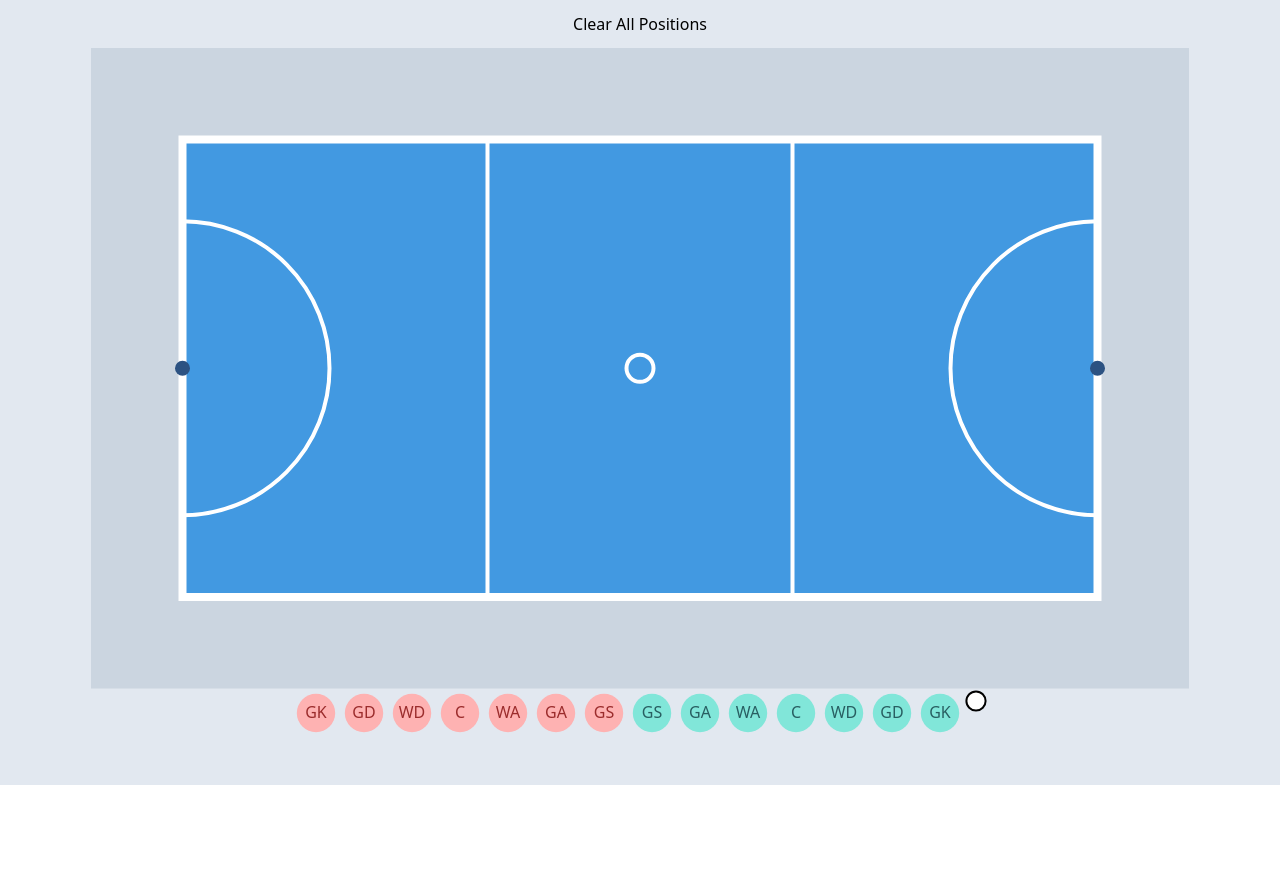
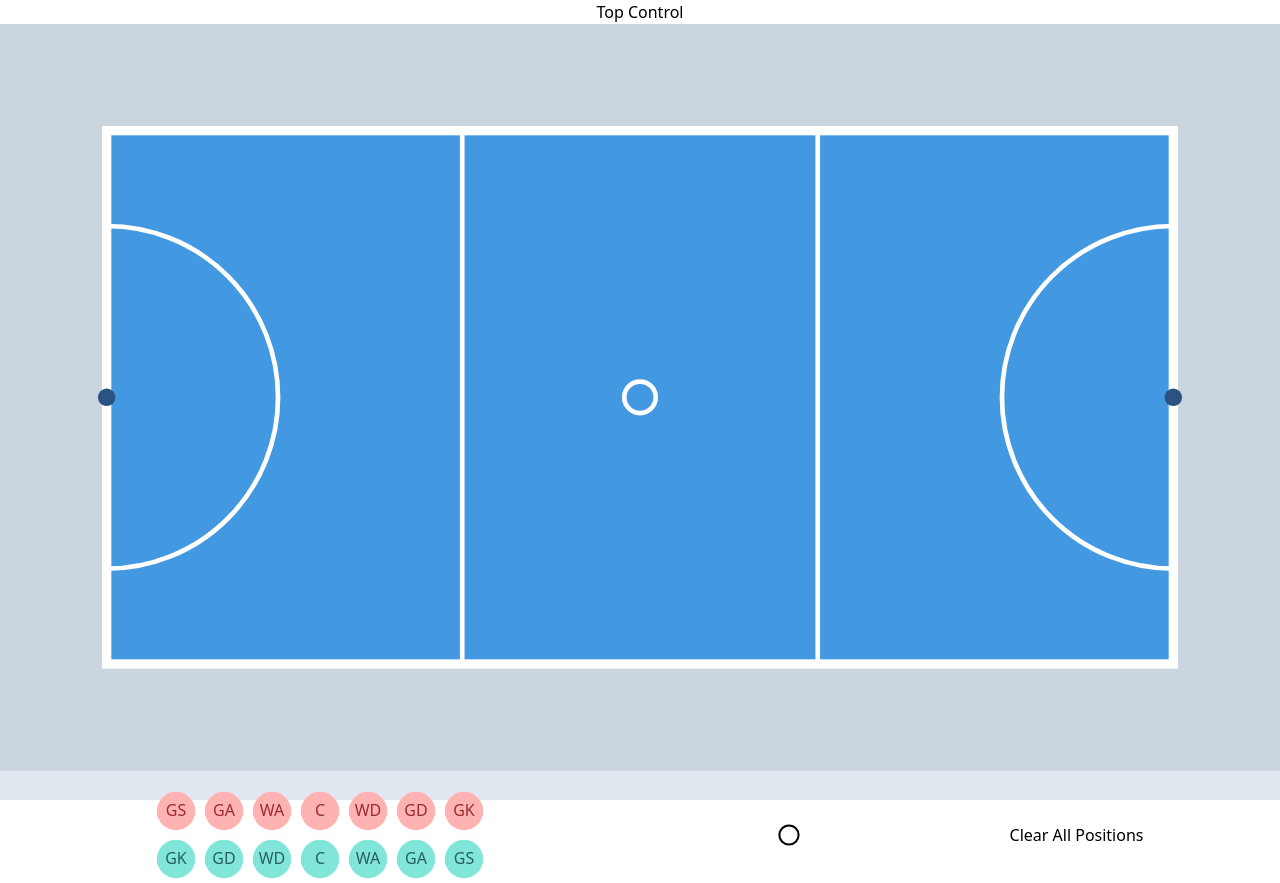
Before and after one commit to exnight/netboard, a React app: page / in a window 1280 px wide. Before the commit the page ends 800 px from the top, so only its background shows below. Built offline with nearby package versions, Linux system fonts and the light colour scheme; the HTML template or start-up script is replaced by a standard one.

Commit message:
update component structure

```diff
--- a/src/components/app/board/Board.tsx
+++ b/src/components/app/board/Board.tsx
@@ -3,22 +3,22 @@ import React, { useMemo, useState } from 'react';
 import TopControl from './TopControl';
 import Court from './Court';
 import BottomControl from './BottomControl';
-import Player from './Player';
-import Ball from './Ball';
 
 import { CoorContext, Coordinates } from './util/CoorContext';
 import { COOR_PREFIX, getCoorFromLocalStorage } from './util/helper';
 
-const playerList = ['GS', 'GA', 'WA', 'C', 'WD', 'GD', 'GK'];
+const T1Players = ['GS', 'GA', 'WA', 'C', 'WD', 'GD', 'GK'];
+const T2Players = [...T1Players].reverse();
 
 const initCoorState: Coordinates = {};
 
-playerList.forEach((pos) => {
+T1Players.forEach((pos) => {
   initCoorState[`T1_${pos}`] = getCoorFromLocalStorage(
     `${COOR_PREFIX}T1_${pos}`
   );
 });
-playerList.reverse().forEach((pos) => {
+
+T2Players.forEach((pos) => {
   initCoorState[`T2_${pos}`] = getCoorFromLocalStorage(
     `${COOR_PREFIX}T2_${pos}`
   );
@@ -34,54 +34,11 @@ const Board: React.FC = () => {
   ]);
 
   return (
-    <div className="flex flex-col items-center">
+    <div className="h-screen flex flex-col container">
       <CoorContext.Provider value={coorProviderValue}>
         <TopControl />
         <Court />
-        <BottomControl>
-          {playerList.map((pos: string) => {
-            return (
-              <Player
-                key={`T1_${pos}`}
-                team={1}
-                pos={pos}
-                circleColor="text-red-300"
-                textColor="text-red-800"
-              />
-            );
-          })}
-
-          {[...playerList].reverse().map((pos: string) => {
-            return (
-              <Player
-                key={`T2_${pos}`}
-                team={2}
-                pos={pos}
-                circleColor="text-teal-300"
-                textColor="text-teal-800"
-              />
-            );
-          })}
-          {/* <Player
-            key="T1_GS"
-            team={1}
-            pos="GS"
-            coorState={coorState['T1_GS']}
-            setCoorState={setCoorState}
-            circleColor="text-red-300"
-            textColor="text-red-800"
-          />
-          <Player
-            key="T2_GK"
-            team={2}
-            pos="GK"
-            coorState={coorState['T2_GK']}
-            setCoorState={setCoorState}
-            circleColor="text-teal-300"
-            textColor="text-teal-800"
-          /> */}
-          <Ball />
-        </BottomControl>
+        <BottomControl players={[T1Players, T2Players]} />
       </CoorContext.Provider>
     </div>
   );
--- a/src/components/app/board/BottomControl.tsx
+++ b/src/components/app/board/BottomControl.tsx
@@ -1,10 +1,55 @@
-import React from 'react';
+import React, { useContext } from 'react';
 
-const BottomControl: React.FC = (props) => {
-  const { children } = props;
+import Player from './Player';
+import Ball from './Ball';
+
+import { CoorContext } from './util/CoorContext';
+import { resetAllCoor } from './util/helper';
+
+interface Props {
+  players: [string[], string[]];
+}
+
+const BottomControl: React.FC<Props> = (props) => {
+  const { players } = props;
+  const { setCoorState } = useContext(CoorContext);
+
   return (
-    <div className="w-full h-24 flex justify-center align-center">
-      {children}
+    <div className="w-full flex mt-4">
+      <div className="w-1/2 flex flex-col px-8">
+        <div className="flex justify-center">
+          {players[0].map((pos: string) => {
+            return (
+              <Player
+                key={`T1_${pos}`}
+                team={1}
+                pos={pos}
+                circleColor="text-red-300"
+                textColor="text-red-800"
+              />
+            );
+          })}
+        </div>
+        <div className="flex justify-center">
+          {players[1].map((pos: string) => {
+            return (
+              <Player
+                key={`T2_${pos}`}
+                team={2}
+                pos={pos}
+                circleColor="text-teal-300"
+                textColor="text-teal-800"
+              />
+            );
+          })}
+        </div>
+      </div>
+      <div className="w-1/2 flex px-8 justify-around items-center">
+        <Ball />
+        <button type="button" onClick={() => resetAllCoor(setCoorState)}>
+          Clear All Positions
+        </button>
+      </div>
     </div>
   );
 };
--- a/src/components/app/board/Court.tsx
+++ b/src/components/app/board/Court.tsx
@@ -20,11 +20,11 @@ centerCircleR *= multFactor;
 
 const Court: React.FC = () => {
   return (
-    <div className="flex justify-center">
+    <div className="">
       <svg
-        width={fullWidth}
-        height={fullHeight}
-        // transform="rotate(-90) translate(-90)"
+        width="100%"
+        height="100%"
+        viewBox={`0 0 ${fullWidth} ${fullHeight}`}
       >
         <defs>
           <clipPath id="cutOffLeft">
--- a/src/components/app/board/TopControl.tsx
+++ b/src/components/app/board/TopControl.tsx
@@ -1,16 +1,9 @@
-import React, { useContext } from 'react';
-
-import { CoorContext } from './util/CoorContext';
-import { resetAllCoor } from './util/helper';
+import React from 'react';
 
 const TopControl: React.FC = () => {
-  const { setCoorState } = useContext(CoorContext);
-
   return (
-    <div className="w-full h-12 flex justify-center">
-      <button type="button" onClick={() => resetAllCoor(setCoorState)}>
-        Clear All Positions
-      </button>
+    <div className="bg-white w-full flex">
+      <div className="w-full text-center">Top Control</div>
     </div>
   );
 };
--- a/tailwind.config.js
+++ b/tailwind.config.js
@@ -1,6 +1,10 @@
 module.exports = {
-  purge: { enabled: true, content: ['./src/**/*.tsx'] },
-  theme: {},
+  purge: { content: ['./src/**/*.tsx'] },
+  theme: {
+    container: {
+      center: true,
+    },
+  },
   variants: {},
   plugins: [],
 };
```
